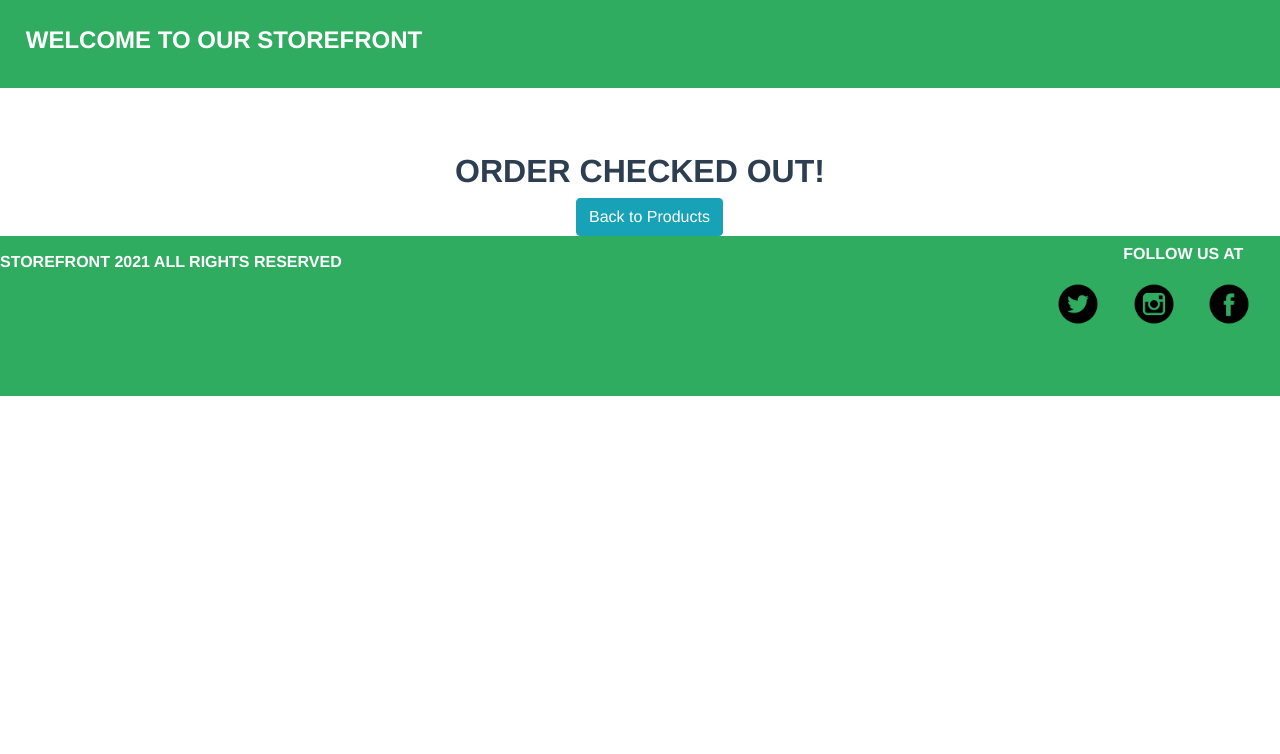
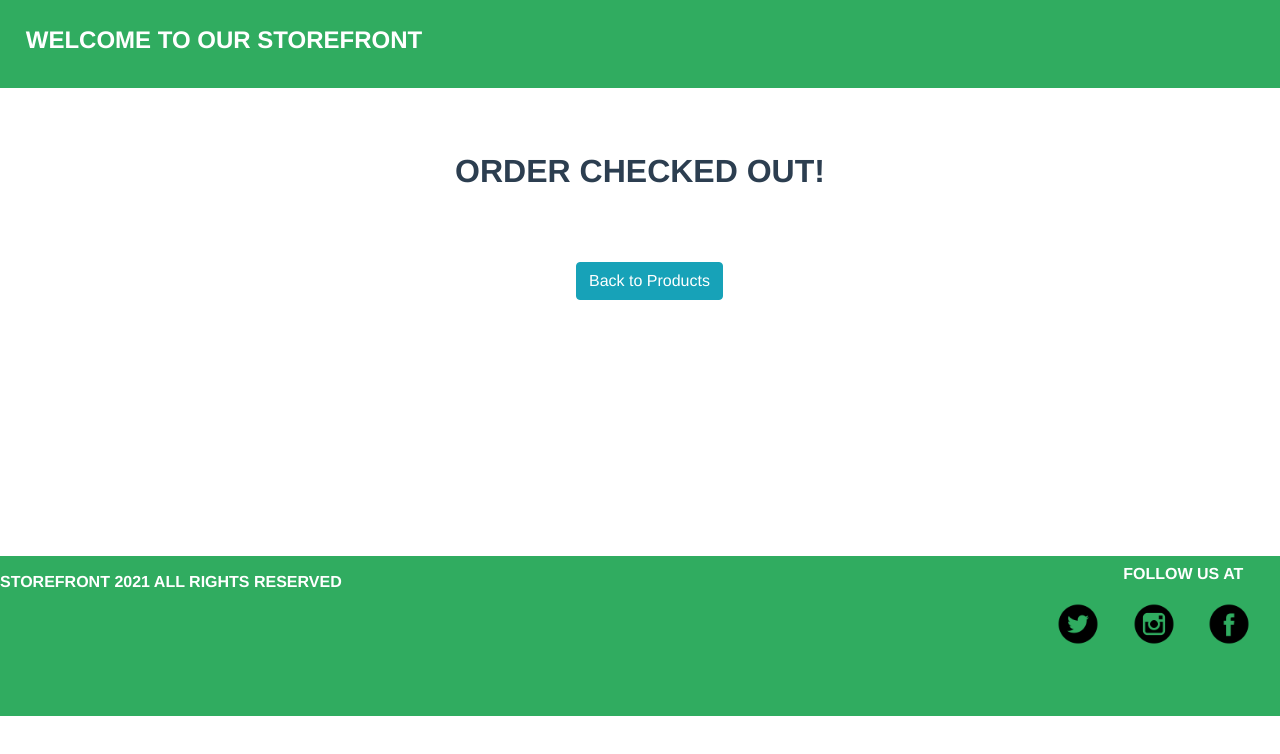
Before and after one commit to Surya-IR/storefront, a Vue app: page /#/checkout in a window 1280 px wide. Shown: the top 754 px of the page. Built offline with nearby package versions, Linux system fonts and the light colour scheme.

Commit message:
update Checkout Page

```diff
--- a/src/views/Checkout.vue
+++ b/src/views/Checkout.vue
@@ -25,5 +25,7 @@ export default{
 .back-button{
     margin-left: 45%;
     margin-right: 40%;
+    margin-bottom: 20%;
+    margin-top: 5%
 }
 </style>
```
